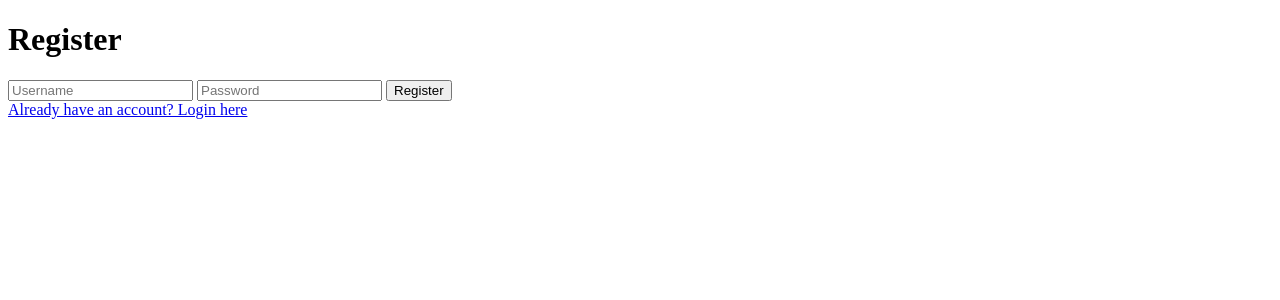
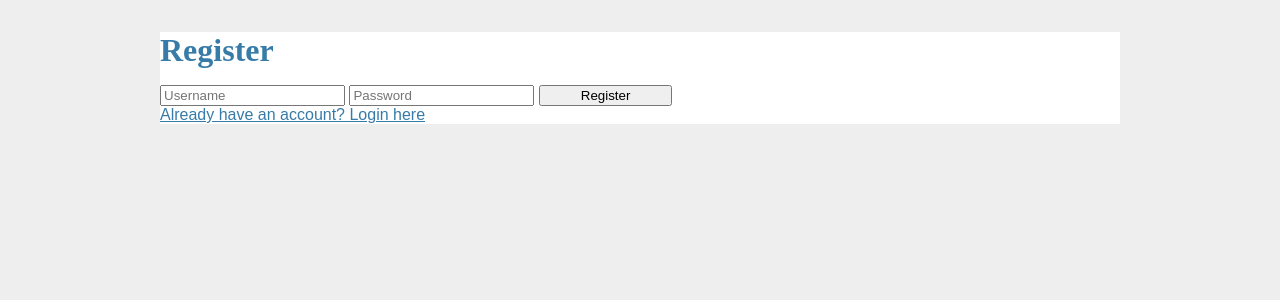
Before and after one commit to ConnorGIT5/shrek, a Flask app: page /register in a window 1280 px wide. Shown: the top 300 px of the page. Run offline with Flask 3, Linux system fonts and the light colour scheme.

Commit message:
added default flask styles.css

```diff
--- /dev/null
+++ b/static/style.css
@@ -0,0 +1,137 @@
+html {
+    font-family: sans-serif;
+    background: #eee;
+    padding: 1rem;
+}
+
+body {
+    max-width: 960px;
+    margin: auto;
+    background: white;
+}
+
+h1 {
+    font-family: serif;
+    color: #377ba8;
+    margin: 1rem 0;
+}
+
+a {
+    color: #377ba8;
+}
+
+hr {
+    border: none;
+    border-top: 1px solid lightgray;
+}
+
+nav {
+    background: lightgray;
+    display: flex;
+    align-items: center;
+    padding: 0 0.5rem;
+}
+
+nav h1 {
+    flex: auto;
+    margin: 0;
+}
+
+nav h1 a {
+    text-decoration: none;
+    padding: 0.25rem 0.5rem;
+}
+
+nav ul {
+    display: flex;
+    list-style: none;
+    margin: 0;
+    padding: 0;
+}
+
+nav ul li a,
+nav ul li span,
+header .action {
+    display: block;
+    padding: 0.5rem;
+}
+
+.content {
+    padding: 0 1rem 1rem;
+}
+
+.content>header {
+    border-bottom: 1px solid lightgray;
+    display: flex;
+    align-items: flex-end;
+}
+
+.content>header h1 {
+    flex: auto;
+    margin: 1rem 0 0.25rem 0;
+}
+
+.flash {
+    margin: 1em 0;
+    padding: 1em;
+    background: #cae6f6;
+    border: 1px solid #377ba8;
+}
+
+.post>header {
+    display: flex;
+    align-items: flex-end;
+    font-size: 0.85em;
+}
+
+.post>header>div:first-of-type {
+    flex: auto;
+}
+
+.post>header h1 {
+    font-size: 1.5em;
+    margin-bottom: 0;
+}
+
+.post .about {
+    color: slategray;
+    font-style: italic;
+}
+
+.post .body {
+    white-space: pre-line;
+}
+
+.content:last-child {
+    margin-bottom: 0;
+}
+
+.content form {
+    margin: 1em 0;
+    display: flex;
+    flex-direction: column;
+}
+
+.content label {
+    font-weight: bold;
+    margin-bottom: 0.5em;
+}
+
+.content input,
+.content textarea {
+    margin-bottom: 1em;
+}
+
+.content textarea {
+    min-height: 12em;
+    resize: vertical;
+}
+
+input.danger {
+    color: #cc2f2e;
+}
+
+input[type=submit] {
+    align-self: start;
+    min-width: 10em;
+}
--- a/templates/dashboard.html
+++ b/templates/dashboard.html
@@ -4,6 +4,7 @@
     <meta charset="UTF-8">
     <meta name="viewport" content="width=device-width, initial-scale=1.0">
     <title>Dashboard</title>
+    <link rel="stylesheet" href="{{ url_for('static',filename='style.css') }}" type="text/css">
 </head>
 <body>
     <h1>Hello, you are logged in.</h1>
--- a/templates/home.html
+++ b/templates/home.html
@@ -4,6 +4,7 @@
     <meta charset="UTF-8">
     <meta name="viewport" content="width=device-width, initial-scale=1.0">
     <title>Home</title>
+    <link rel="stylesheet" href="{{ url_for('static',filename='style.css') }}" type="text/css">
 </head>
 <body>
     <h1>Login Auth System in Flask</h1>
--- a/templates/login.html
+++ b/templates/login.html
@@ -4,6 +4,7 @@
     <meta charset="UTF-8">
     <meta name="viewport" content="width=device-width, initial-scale=1.0">
     <title>Login</title>
+    <link rel="stylesheet" href="{{ url_for('static',filename='style.css') }}" type="text/css">
 </head>
 <body>
     <h1>Login</h1>
--- a/templates/register.html
+++ b/templates/register.html
@@ -4,6 +4,7 @@
     <meta charset="UTF-8">
     <meta name="viewport" content="width=device-width, initial-scale=1.0">
     <title>Register</title>
+    <link rel="stylesheet" href="{{ url_for('static',filename='style.css') }}" type="text/css">
 </head>
 <body>
     <h1>Register</h1>
```
Also changed, not shown: instance/database.db.
